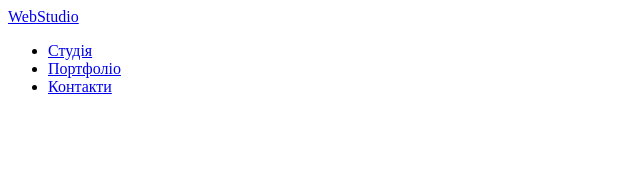
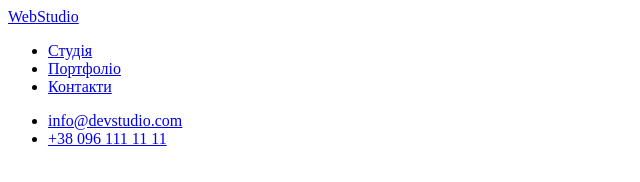
Before and after one commit to olha-sydorenko/goit-markup-hw-01, a plain HTML site: page index.html in a window 1280 px wide. Shown: the whole page, without its empty margins (0-640 px from the left). Drawn offline with Linux system fonts and the light colour scheme.

Commit message:
Added header
Added header

```diff
--- a/index.html
+++ b/index.html
@@ -8,8 +8,9 @@
   </head>
   <body>
     <header>
-      <a href="index.html">WebStudio</a>
       <nav>
+        <a href="index.html">WebStudio</a>
+
         <ul>
           <li>
             <a href="#">Студія</a>
@@ -22,6 +23,15 @@
           </li>
         </ul>
       </nav>
+
+      <ul>
+        <li>
+          <a href="mailto:info@devstudio.com">info@devstudio.com</a>
+        </li>
+        <li>
+          <a href="tel:+380961111111">+38 096 111 11 11</a>
+        </li>
+      </ul>
     </header>
   </body>
 </html>
```
